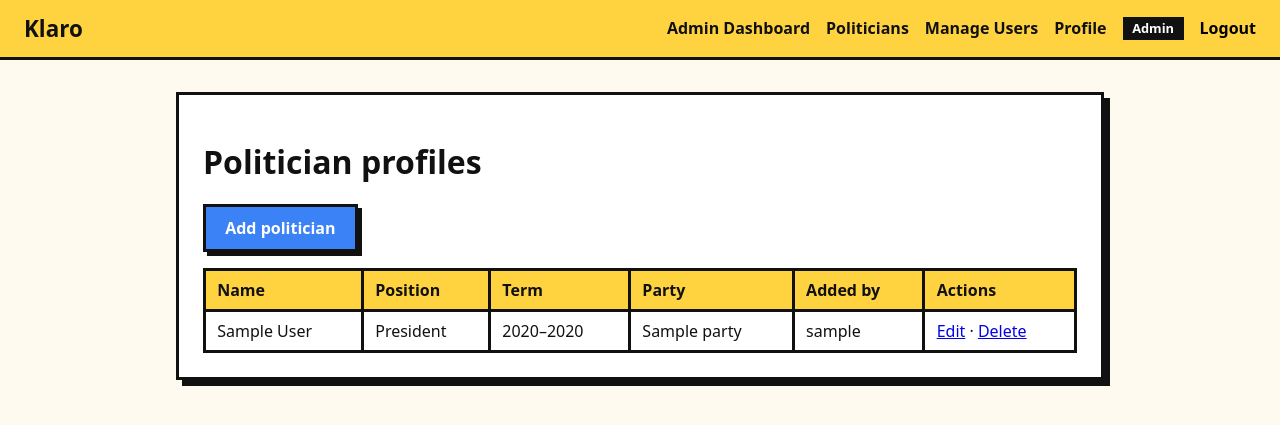
After one commit to Ricksmer/Klaro-Cabatingan-Ricksmer-G1, a Django app: page /politicians/manage/ in a window 1280 px wide. The commit adds this page. Shown: the top 425 px of the page. Run offline with Django 5.2, Linux system fonts and the light colour scheme; a user stored in the database is signed in; data comes from the database, SQL or seed files in the repository; tables that the repository leaves empty hold one stand-in row (values such as "Sample post").

Commit message:
Add politician management templates and dashboard links

```diff
--- a/templates/base.html
+++ b/templates/base.html
@@ -28,6 +28,11 @@
     .field label { display:block; font-weight:700; margin-bottom:.3rem; }
     .field input[type=text], .field input[type=email], .field input[type=password] {
       width:100%; padding:.6rem; border:3px solid var(--ink); font:inherit; background:#fff; }
+    .field select, .field textarea, .field input[type=date], .field input[type=number] {
+      width:100%; padding:.6rem; border:3px solid var(--ink); font:inherit; background:#fff; }
+    table { width:100%; border-collapse:collapse; }
+    th, td { border:3px solid var(--ink); padding:.5rem .7rem; text-align:left; }
+    th { background:var(--accent); }
     .field small { display:block; color:#555; margin-top:.3rem; }
     .field small ul { margin:.3rem 0 0 1.1rem; padding:0; }
     .err { color:var(--red); font-weight:600; margin:.3rem 0 0; }
@@ -51,9 +56,11 @@
       {% if user.is_authenticated %}
         {% if user.role == 'admin' %}
           <a href="{% url 'accounts:admin_dashboard' %}">Admin Dashboard</a>
+          <a href="{% url 'politicians:manage' %}">Politicians</a>
           {% if user.is_staff %}<a href="{% url 'admin:index' %}">Manage Users</a>{% endif %}
         {% elif user.role == 'editor' %}
           <a href="{% url 'accounts:editor_dashboard' %}">Editor Dashboard</a>
+          <a href="{% url 'politicians:manage' %}">Politicians</a>
         {% else %}
           <a href="{% url 'accounts:citizen_dashboard' %}">Citizen Dashboard</a>
         {% endif %}
--- a/templates/dashboards/admin.html
+++ b/templates/dashboards/admin.html
@@ -16,6 +16,7 @@
   <ul>
     <li>User management (create editors, change roles): use <em>Manage Users</em> in the navigation.</li>
     <li>Correction review queue: coming in a later phase.</li>
+    <li><a href="{% url 'politicians:manage' %}">Manage politician profiles</a></li>
   </ul>
 </div>
 {% endblock %}
--- a/templates/dashboards/editor.html
+++ b/templates/dashboards/editor.html
@@ -5,7 +5,8 @@
   <h1>Editor Dashboard</h1>
   <p>Welcome, {{ user.first_name|default:user.username }}. You can maintain politician information and submit corrections for admin review.</p>
   <div class="grid">
-    <div class="stat"><strong>Politician profiles</strong>Coming in a later phase</div>
+    <div class="stat"><strong>Politician profiles</strong>
+      <a class="btn" href="{% url 'politicians:manage' %}">Manage profiles</a></div>
     <div class="stat"><strong>Submit corrections</strong>Coming in a later phase</div>
   </div>
 </div>
--- /dev/null
+++ b/templates/politicians/manage_list.html
@@ -0,0 +1,36 @@
+{% extends 'base.html' %}
+{% block title %}Manage Politicians | Klaro{% endblock %}
+{% block content %}
+<div class="card">
+  <h1>Politician profiles</h1>
+  <p><a class="btn" href="{% url 'politicians:add' %}">Add politician</a></p>
+  {% if politicians %}
+  <div style="overflow-x:auto;">
+    <table>
+      <thead>
+        <tr><th>Name</th><th>Position</th><th>Term</th><th>Party</th><th>Added by</th><th>Actions</th></tr>
+      </thead>
+      <tbody>
+      {% for p in politicians %}
+        {% with term=p.current_term %}
+        <tr>
+          <td>{{ p.full_name }}</td>
+          <td>{{ term.position.name|default:"—" }}</td>
+          <td>{% if term %}{{ term.start_year }}–{{ term.end_year }}{% else %}—{% endif %}</td>
+          <td>{{ p.party.name|default:"Independent" }}</td>
+          <td>{{ p.created_by.username|default:"—" }}</td>
+          <td>
+            <a href="{% url 'politicians:edit' p.pk %}">Edit</a> ·
+            <a href="{% url 'politicians:delete' p.pk %}">Delete</a>
+          </td>
+        </tr>
+        {% endwith %}
+      {% endfor %}
+      </tbody>
+    </table>
+  </div>
+  {% else %}
+    <p>No politician profiles yet. Add the first one.</p>
+  {% endif %}
+</div>
+{% endblock %}
```
Also changed, not shown: templates/politicians/confirm_delete.html (added, +13 -0 lines), templates/politicians/form.html (added, +13 -0 lines).
